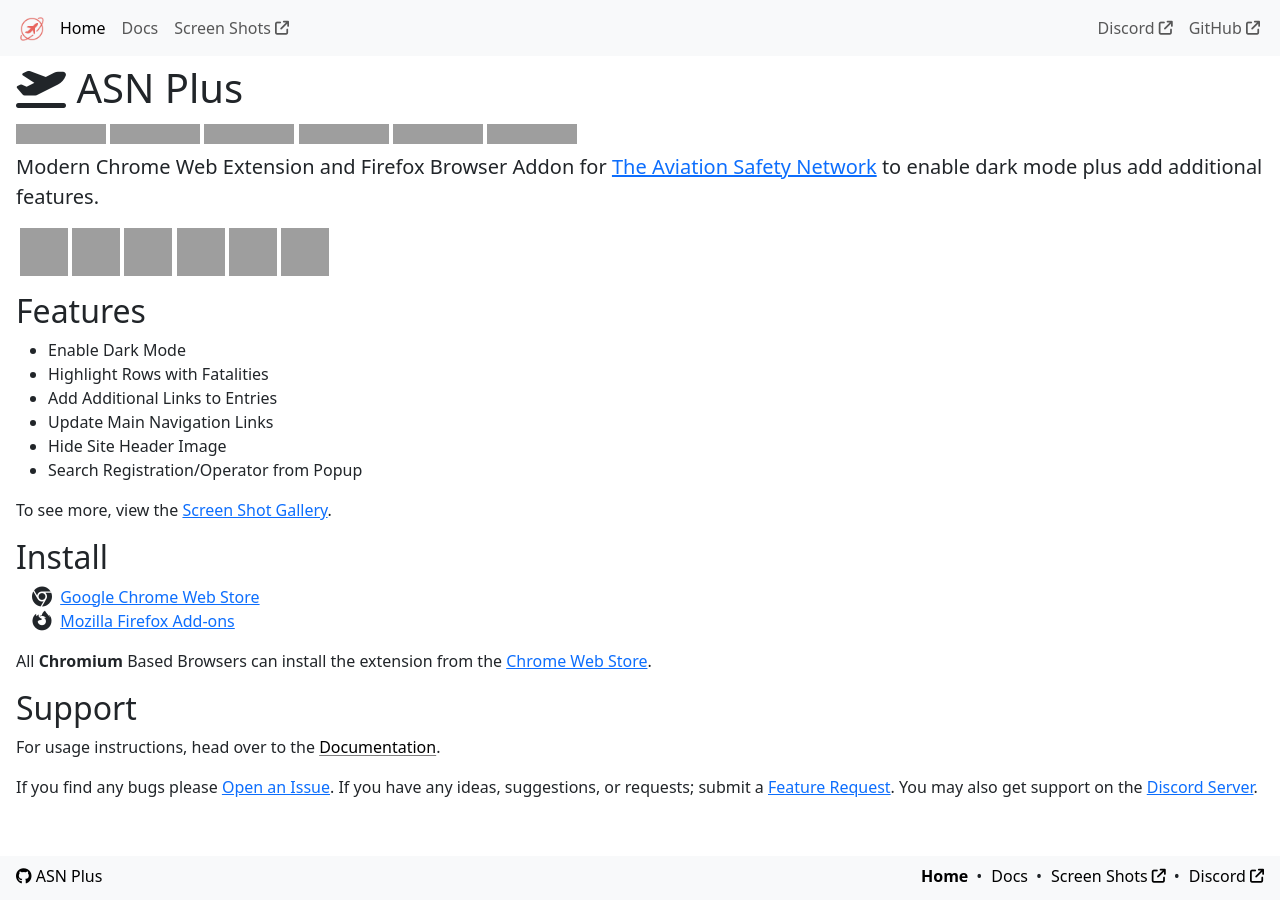
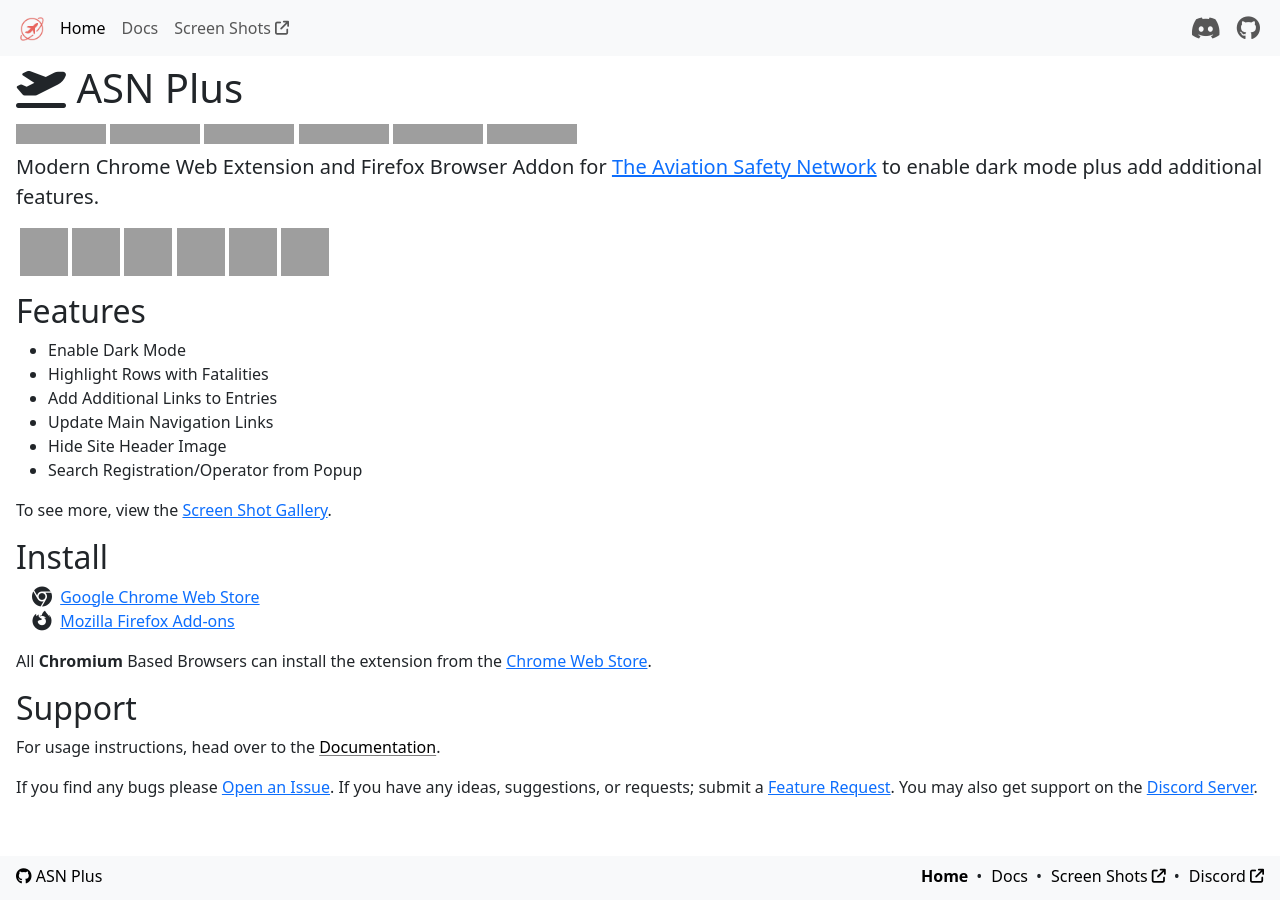
Before and after one commit to cssnr/asn-plus-site, a Jekyll site: the page built from src/html/index.html, in a window 1280 px wide, cut to the strip 0-900 px from the top of the page. Built offline with Jekyll 4.4.1, drawn with Linux system fonts in a browser that asks for light colours; comment, search, counter and statistics services are not loaded; grey boxes are pictures that could not be loaded.

Commit message:
Merge pull request #11
* Minor Fixes

```diff
--- a/src/_config.yml
+++ b/src/_config.yml
@@ -25,4 +25,4 @@
 firefox_url: https://addons.mozilla.org/addon/asn-plus
 
 discord_invite: https://discord.gg/wXy6m2X8wY
-discord_webhook: https://discord.com/api/webhooks/242137648028712961/4xM7SXClH_i8we_epG6AXMaqhueg5L5oAVf1dnLw1_el05OxZ-JVfph-QrcQwPkOMJem
+discord_webhook: https://discord.com/api/webhooks/1258944618389569566/gqge0T5UZcJHLxfAFLPNjlzsuqikQJtTlCRvVWbw2ufDv_WrJ8yzVRWenb__s1PxyawH
--- a/src/_layouts/default.html
+++ b/src/_layouts/default.html
@@ -61,9 +61,9 @@
                 </ul>
                 <ul class="navbar-nav">
                     <li class="nav-item"><a class="nav-link" href="{{ site.discord_invite }}" target="_blank" rel="noopener">
-                            Discord <i class="fa-solid fa-arrow-up-right-from-square fa-sm"></i></a></li>
+                            <i class="fa-brands fa-discord fa-xl"></i></a></li>
                     <li class="nav-item"><a class="nav-link" href="{{ site.github_url }}" target="_blank" rel="noopener">
-                            GitHub <i class="fa-solid fa-arrow-up-right-from-square fa-sm"></i></a></li>
+                            <i class="fa-brands fa-github fa-xl"></i></a></li>
                 </ul>
             </div>
         </div>
@@ -97,7 +97,6 @@
                         </li>
                     </ol>
                 </nav>
-
             </div>
         </div>
     </div>
--- a/src/html/docs.html
+++ b/src/html/docs.html
@@ -31,7 +31,6 @@
 
 <p>You can access {{ site.site_name }} through the Icon on the Extension Toolbar or Right Click Context Menu.</p>
 <p>You can pin the Addon by locating the {{ site.site_name }} Extension icon on the Extension Toolbar, then;</p>
-
 <p class="ms-3">
     <i class="fa-brands fa-firefox-browser me-1"></i>
     <strong>Firefox</strong>, click the Settings Wheel and Pin to Toolbar.
--- a/src/html/index.html
+++ b/src/html/index.html
@@ -30,7 +30,7 @@
 
 {% comment %}{% include alerts.html %}{% endcomment %}
 
-<div class="ms-1 mb-3">
+<div class="ms-1 mb-3" style="min-height: 48px;">
     <a href="{{ site.chrome_url }}" title="Chrome" target="_blank" rel="noopener">
         <img alt="Chrome" src="https://raw.githubusercontent.com/smashedr/logo-icons/master/browsers/chrome_48.png" width="48" height="48" /></a>
     <a href="{{ site.firefox_url }}" title="Firefox" target="_blank" rel="noopener">
```
